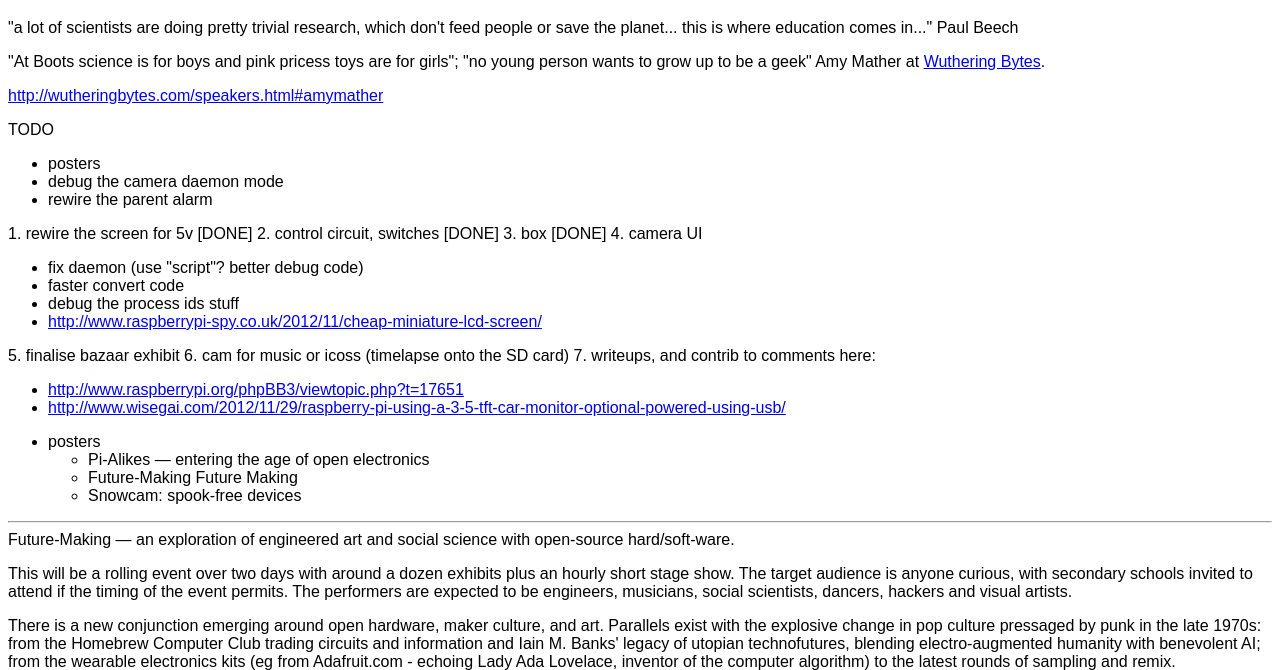
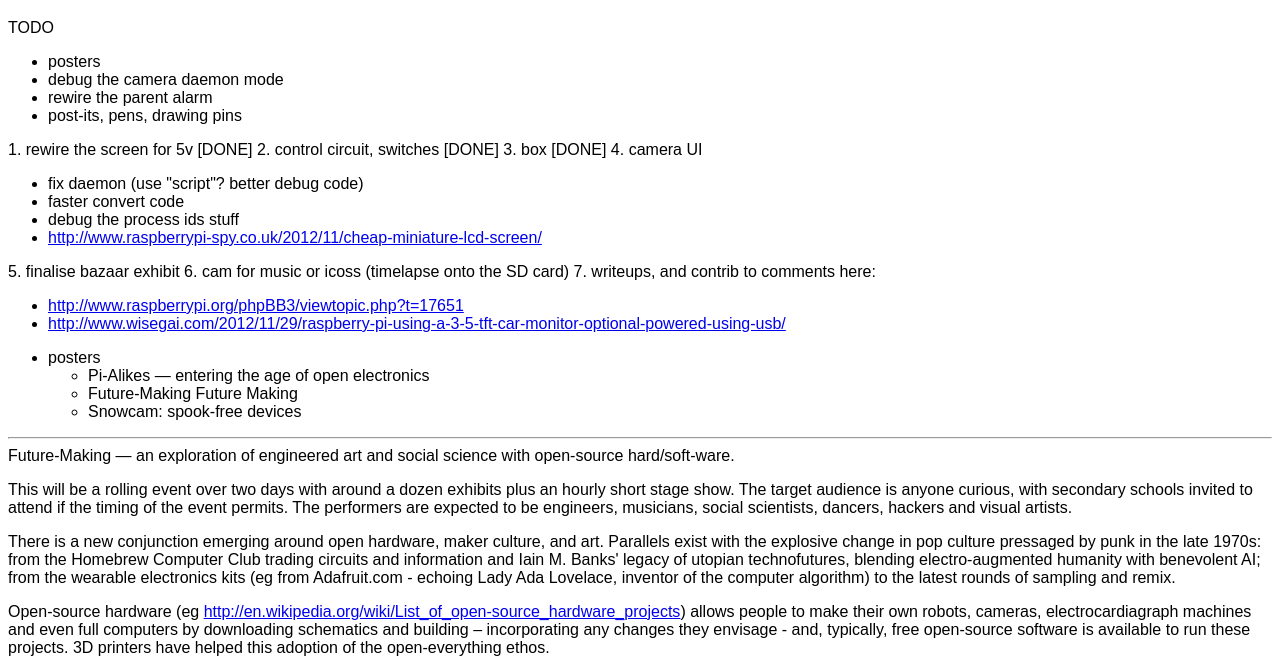
Before and after one commit to hamishcunningham/pi-tronics, a plain HTML site: page ideas-bazaar/notes.html in a window 1280 px wide. Shown: the part 61-731 px from the top of the page. Drawn offline with Linux system fonts and the light colour scheme.

```diff
--- a/ideas-bazaar/notes.html
+++ b/ideas-bazaar/notes.html
@@ -45,25 +45,13 @@
 <body bgcolor="#FFFFFF" text="#000000">
 <h1 class="cow-title-heading">Ideas Bazaar Bizarre Ideas</h1>
 
-
-<p>&quot;a lot of scientists are doing pretty trivial research, which don't feed
-people or save the planet... this is where education comes in...&quot;
-Paul Beech</p>
-
-<p>&quot;At Boots science is for boys and pink pricess toys are for girls&quot;;
-&quot;no young person wants to grow up to be a geek&quot; Amy Mather
-at <a class="cow-url" href="http://wutheringbytes.com/">Wuthering Bytes</a>.</p>
-
-<p><a class="cow-url" href="http://wutheringbytes.com/speakers.html#amymather">http://wutheringbytes.com/speakers.html#amymather</a></p>
-
-
 <p>TODO</p>
 <ul>
 <li>posters</li>
 <li>debug the camera daemon mode</li>
 <li>rewire the parent alarm</li>
+<li>post-its, pens, drawing pins</li>
 </ul>
-
 
 <p>1. rewire the screen for 5v                     [DONE]
 2. control circuit, switches                    [DONE]
```
Also changed, not shown: 1 other file.
